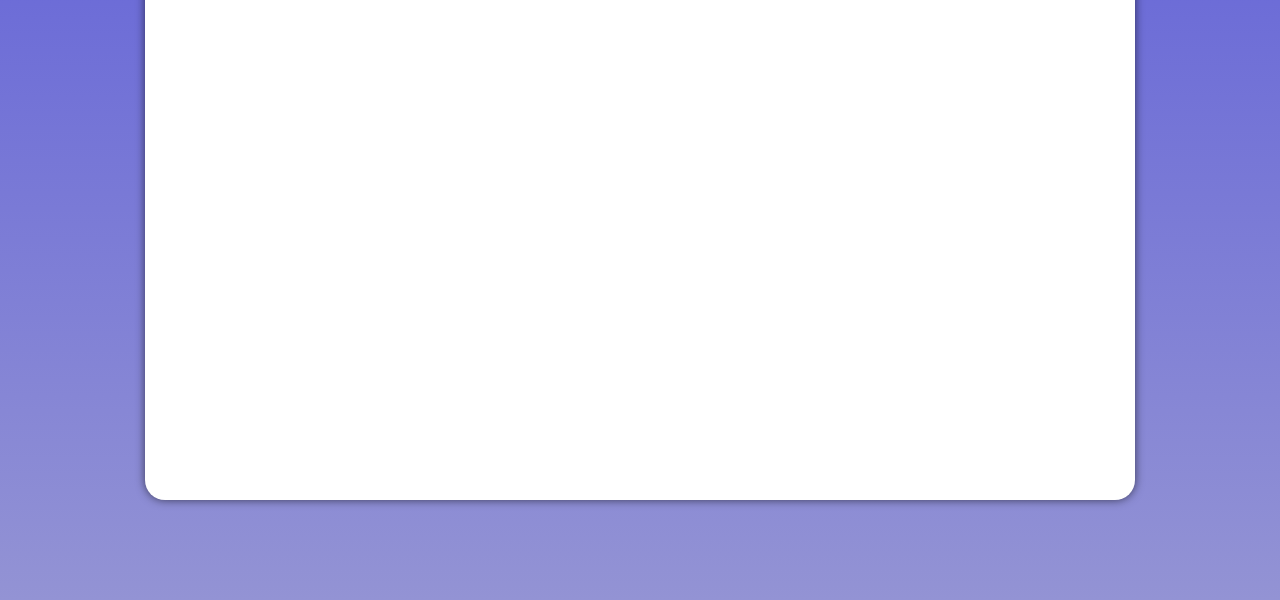
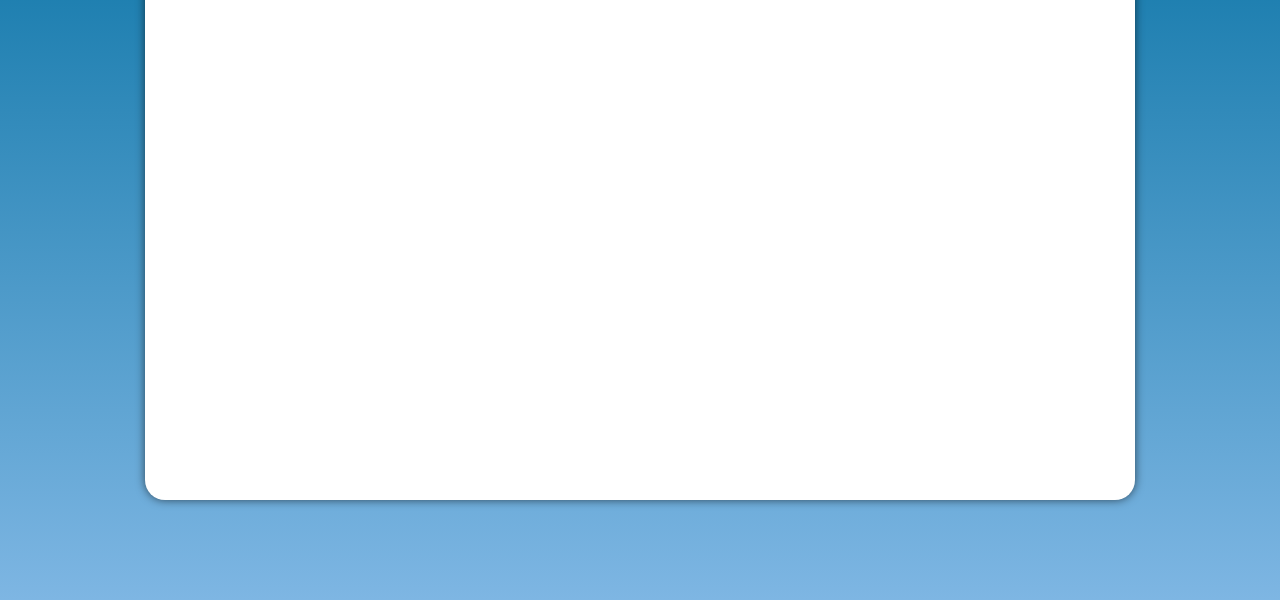
Before and after one commit to DiogoToloto/projeto-login-original, a plain HTML site: page index.html in a window 1280 px wide. Shown: the part 200-800 px from the top of the page. Drawn offline with Linux system fonts and the light colour scheme.

Commit message:
mudando background

```diff
--- a/estilos/mediaquery.css
+++ b/estilos/mediaquery.css
@@ -4,7 +4,7 @@
 
 
     body {
-        background-image: linear-gradient(to bottom, rgb(96, 96, 216), rgb(147, 147, 212));
+        background-image: linear-gradient(to bottom, #006EA0, #7EB6E3);
     }
 
   section#login {
@@ -26,7 +26,7 @@
 @media screen and (min-width: 992px) {
 
     body {
-        background-image: linear-gradient(to bottom, rgb(96, 96, 216), rgb(147, 147, 212));
+        background-image: linear-gradient(to bottom, #006EA0, #7EB6E3);
     }
 
     section#login {
--- a/estilos/style.css
+++ b/estilos/style.css
@@ -10,7 +10,7 @@
 html, body {
     height: 100vh;
     width: 100vw;
-    background-color: rgb(96, 96, 216);
+    background-color: #7EB6E3;
 }
 
 main {
```
